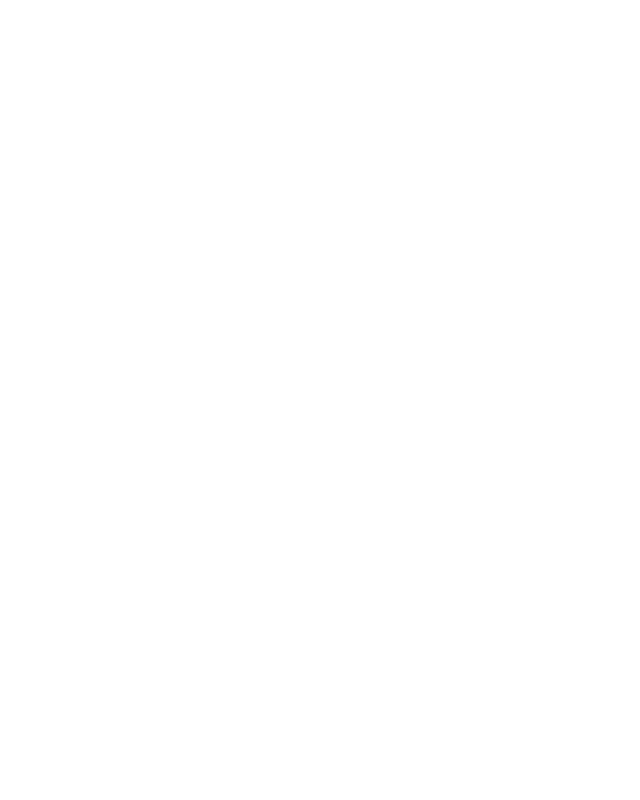
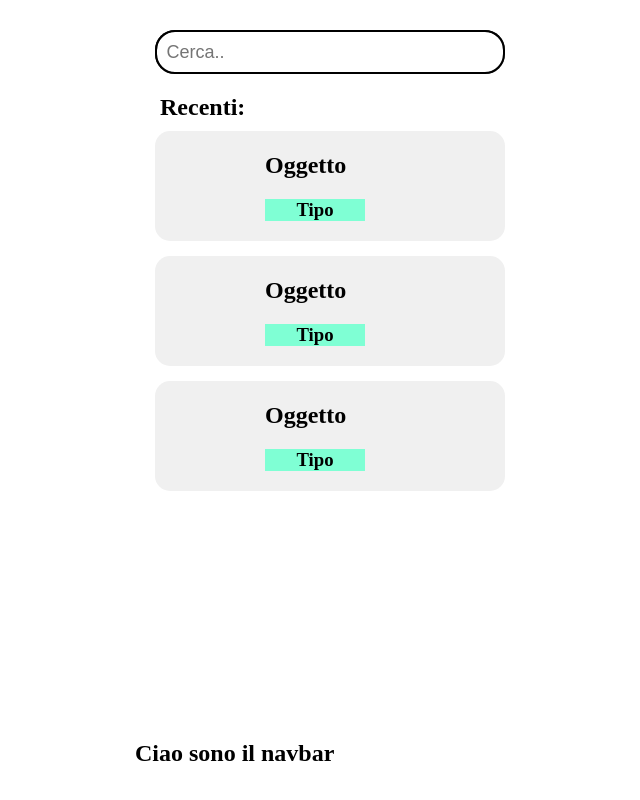
Before and after one commit to mariottini/EcoScan, a React (Vite) app in the folder frontend/: page /ricerca in a window 1280 px wide. Before the commit this address had no page. Shown: the whole page, without its empty margins (310-950 px from the left). Built offline with nearby package versions, Linux system fonts and the light colour scheme.

Commit message:
Pagina ricerca e layout base

```diff
--- a/frontend/src/App.jsx
+++ b/frontend/src/App.jsx
@@ -6,7 +6,7 @@
 // import Foto from "./pages/Foto";
 // import Grafico from "./pages/Grafico";
 // import Home from "./pages/Home";
-// import Ricerca from "./pages/Ricerca";
+import Ricerca from "./pages/Ricerca";
 // import Rifiuto from "./pages/Rifiuto";
 // import Servizi from "./pages/Servizi";
 
@@ -19,7 +19,7 @@
           {/* <Route path="/calendario" element={<Calendario />} /> */}
           {/* <Route path="/foto" element={<Foto />} /> */}
           {/* <Route path="/grafico" element={<Grafico />} /> */}
-          {/* <Route path="/ricerca" element={<Ricerca />} /> */}
+          <Route path="/ricerca" element={<Ricerca />} />
           {/* <Route path="/rifiuto" element={<Rifiuto />} /> */}
           {/* <Route path="/servizi" element={<Servizi />} /> */}
         </Route>
--- a/frontend/src/components/CardRicerca.jsx
+++ b/frontend/src/components/CardRicerca.jsx
@@ -0,0 +1,20 @@
+function CardRicerca() {
+  return (
+
+    <div className="card_ricerca">
+      <div>
+        <img></img>
+      </div>
+
+      <section>
+        <h2>Oggetto</h2>
+        <div>
+          <h3>Tipo</h3>
+        </div>
+      </section>
+    </div>
+
+  )
+}
+
+export default CardRicerca;
--- a/frontend/src/components/Cerca.jsx
+++ b/frontend/src/components/Cerca.jsx
@@ -0,0 +1,9 @@
+function Cerca() {
+  return (
+
+    <input className="cerca" type="text" placeholder="Cerca.."></input>
+
+  )
+}
+
+export default Cerca;
--- a/frontend/src/layouts/DefaultLayout.jsx
+++ b/frontend/src/layouts/DefaultLayout.jsx
@@ -6,7 +6,9 @@
 
     <div className="container">
 
-      <Outlet />
+      <div className="content">
+        <Outlet />
+      </div>
 
       <Navbar />
 
--- a/frontend/src/pages/Ricerca.jsx
+++ b/frontend/src/pages/Ricerca.jsx
@@ -0,0 +1,19 @@
+import Cerca from "../components/Cerca";
+import CardRicerca from "../components/CardRicerca";
+
+function Ricerca() {
+  return (
+    <div className="contenitore_ricerca">
+      <Cerca />
+      <h2>Recenti:</h2>
+
+      <div className="contenitore_ricerca_card">
+        <CardRicerca />
+        <CardRicerca /><CardRicerca />
+      </div>
+    </div>
+
+  )
+}
+
+export default Ricerca;
--- a/frontend/src/styles/index.css
+++ b/frontend/src/styles/index.css
@@ -1,4 +1,5 @@
-body{
+* {
+  box-sizing: border-box;
   padding: 0px;
   margin: 0px;
 }
@@ -9,3 +10,73 @@
   max-width: 390px;
   height: 100vh;
 }
+
+.content{
+  height: calc(100vh - 60px);
+  padding-left: 20px;
+  padding-right: 20px;
+  padding-top: 30px;
+}
+
+.contenitore_ricerca > h2{
+  margin-top: 20px;
+  margin-bottom: 10px;
+  margin-left: 5px;
+}
+
+.contenitore_ricerca{
+  display: flex;
+  flex-direction: column;
+  height: 100%;
+}
+
+.contenitore_ricerca_card{
+  overflow: auto;
+}
+
+.card_ricerca{
+  display: flex;
+  background-color: #F0F0F0;
+  height: 110px;
+  border-radius: 15px;
+  margin-bottom: 15px;
+}
+
+.card_ricerca > div{
+  width: 110px;
+  display: flex;
+  flex-direction: column;
+  align-items: center;
+  justify-content: center;
+}
+
+.card_ricerca > section{
+  width: calc(100% - 110px);
+  display: flex;
+  flex-direction: column;
+  /* align-items: center; */
+  justify-content: center;
+}
+
+.card_ricerca > section > div{
+  background-color: aquamarine;
+  width: 100px;
+  display: flex;
+  justify-content: center;
+}
+
+.card_ricerca h2{
+  margin-bottom: 20px;
+  justify-content: center;
+}
+
+
+.cerca{
+  margin: 0;
+  padding: 0.6rem;
+  outline: 2px solid black;
+  outline-offset: -2px;
+  border-radius: 20px;
+  width:100%;
+  font-size: 18px;
+}
```
